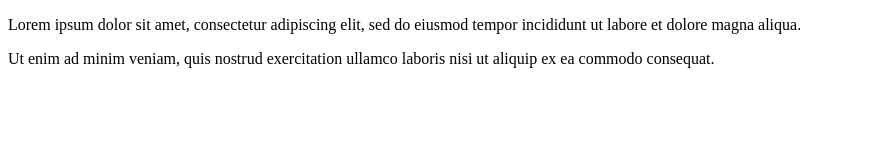
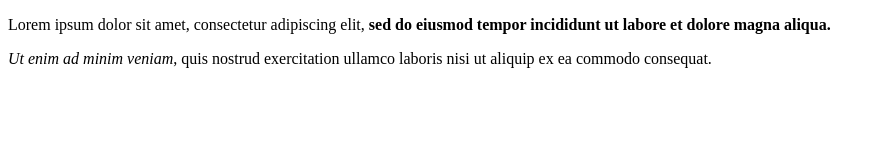
Before and after one commit to Sisyphus6ix/git_test, a plain HTML site: page index.html in a window 1280 px wide. Shown: the whole page, without its empty margins (0-884 px from the left). Drawn offline with Linux system fonts and the light colour scheme.

Commit message:
TOP assignment

```diff
--- a/index.html
+++ b/index.html
@@ -7,10 +7,17 @@
     <title>Document</title>
 </head>
 <body>
-    <p>Lorem ipsum dolor sit amet, consectetur adipiscing elit, sed do eiusmod tempor
-    incididunt ut labore et dolore magna aliqua.</p>
+    <!-- This is how you make comments in HTML -->
 
-    <p>Ut enim ad minim veniam, quis nostrud exercitation ullamco laboris
+    <p>Lorem ipsum dolor sit amet, consectetur adipiscing elit, <strong>sed do eiusmod tempor
+    incididunt ut labore et dolore magna aliqua.</strong></p>
+    <!-- You are supposed to use the <strong> and <em> tag because they are built to actually show
+        importance where as the <b> <i> tags do the same thing but do not differenciate importance -->
+
+    <!-- This is important for people that cannot see well and rely more on sound, whatever is reading the
+        text for this user would not do a good job expressing this -->
+
+        <p><em>Ut enim ad minim veniam</em>, quis nostrud exercitation ullamco laboris
     nisi ut aliquip ex ea commodo consequat.</p>
 </body>
 </html>
```
